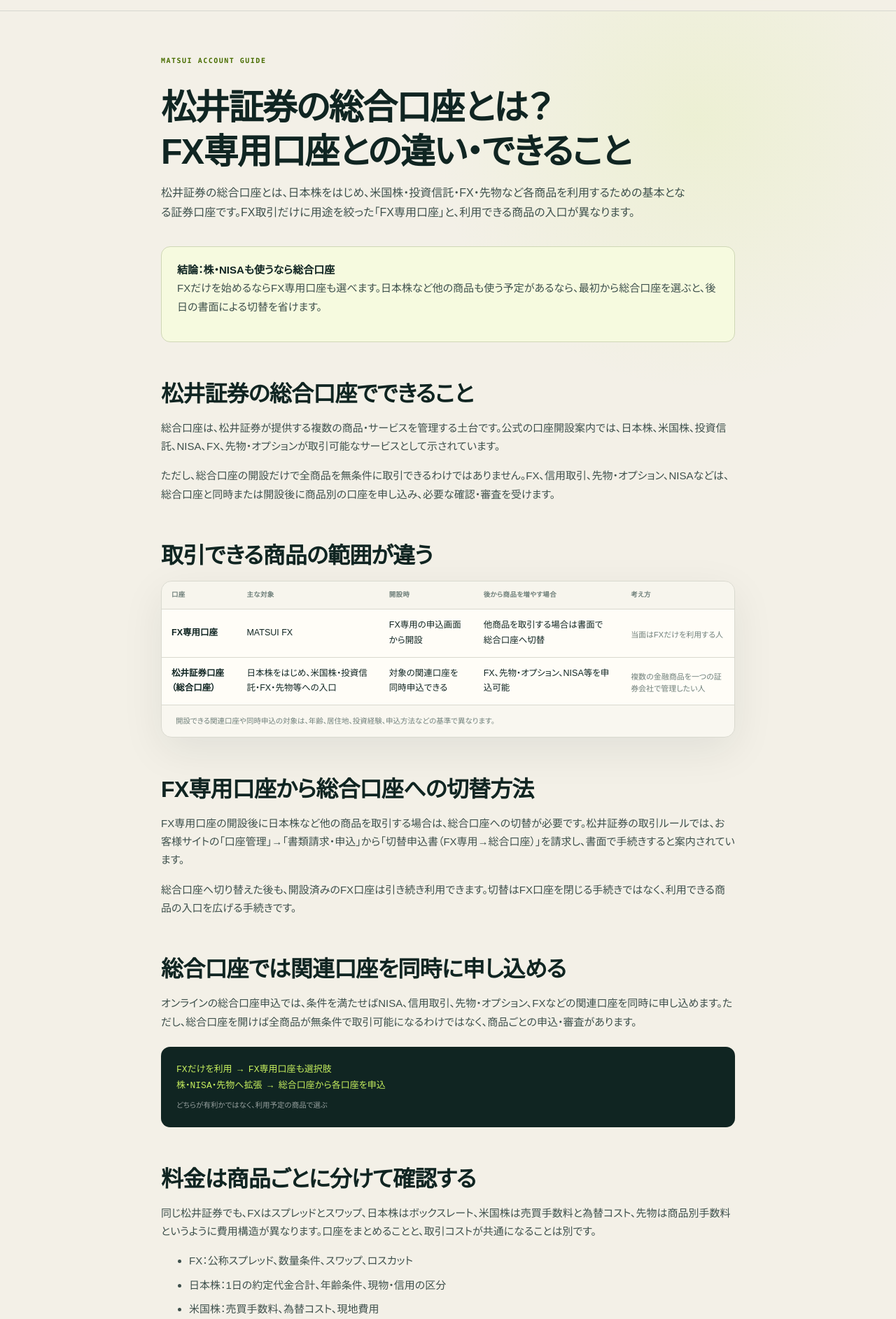
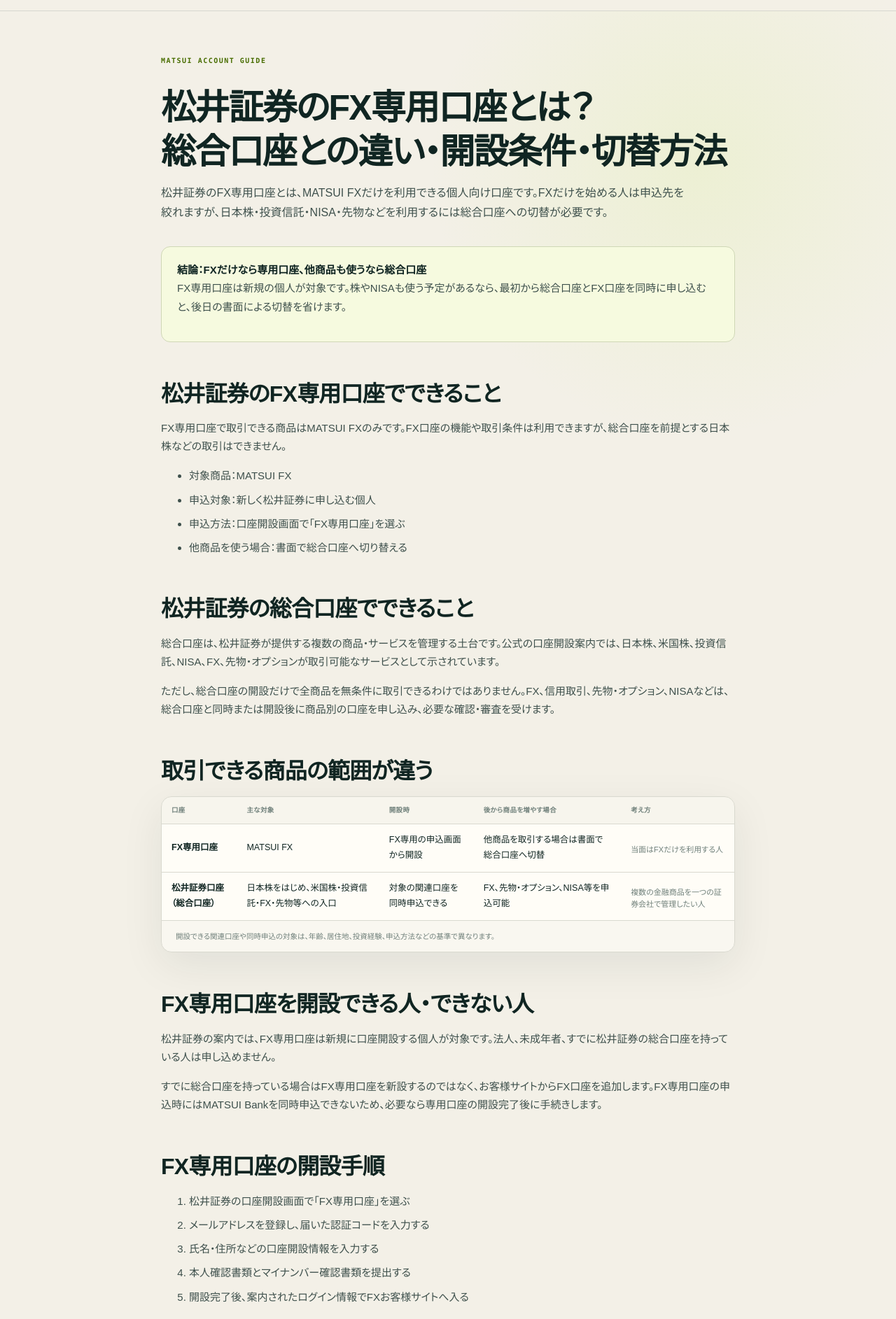
Before and after one commit to mrok18/hanbaijo, a Next.js app: page /articles/matsui-account-types in a window 1280 px wide. Shown: the part 61-1946 px from the top of the page at 70% size. Built offline with nearby package versions, Linux system fonts and the light colour scheme.

Commit message:
Improve Matsui FX account intent

```diff
--- a/app/articles/matsui-account-types/page.tsx
+++ b/app/articles/matsui-account-types/page.tsx
@@ -4,8 +4,8 @@ import AffiliateOfferCard from '@/components/AffiliateOfferCard';
 import { AFFILIATE_OFFERS } from '@/lib/affiliates';
 
 export const metadata: Metadata = {
-  title: '松井証券の総合口座とは？FX専用口座との違い・できること',
-  description: '松井証券の総合口座とは、日本株をはじめ各商品を利用するための入口です。FX専用口座との違い、追加口座、FX専用から総合口座への切替方法を整理します。',
+  title: '松井証券のFX専用口座とは？総合口座との違い・開設条件・切替方法',
+  description: '松井証券のFX専用口座でできること、総合口座との違い、開設できる人、申込手順、FX専用口座から総合口座への切替方法を公式情報で整理します。',
   alternates: { canonical: '/articles/matsui-account-types' },
 };
 
@@ -28,12 +28,16 @@ const ACCOUNT_TYPES = [
 
 const FAQS = [
   {
-    question: '松井証券の総合口座とは何ですか？',
-    answer: '日本株をはじめ、松井証券が扱う各商品を利用するための基本となる証券口座です。商品によっては、総合口座に加えてFX、信用取引、先物・オプション、NISAなどの追加口座の申込みや審査が必要です。',
+    question: '松井証券のFX専用口座とは何ですか？',
+    answer: 'MATSUI FXだけを取引できる個人向けの口座です。日本株、投資信託、NISA、先物などを取引するには、FX専用口座から総合口座への切替が必要です。',
   },
   {
-    question: '総合口座を開けば、すべての商品をすぐ取引できますか？',
-    answer: 'いいえ。総合口座は各商品の入口ですが、FX、信用取引、先物・オプション、NISAなどは商品ごとの口座開設や審査が必要です。総合口座の申込時に同時申込みできる口座と、開設後に追加できる口座があります。',
+    question: 'FX専用口座と総合口座の違いは何ですか？',
+    answer: 'FX専用口座はMATSUI FXだけが対象です。総合口座は日本株などの基本口座で、米国株口座と投資信託口座が同時に開設され、NISA、信用取引、先物・オプション、FXなどの関連口座も申し込めます。',
+  },
+  {
+    question: '松井証券のFX専用口座は誰でも開設できますか？',
+    answer: '新しく松井証券に申し込む個人が対象です。法人、未成年者、すでに松井証券の総合口座を持っている人はFX専用口座を開設できません。既存の総合口座保有者は、総合口座からFX口座を追加します。',
   },
   {
     question: 'FX専用口座から総合口座へ切り替えられますか？',
@@ -48,7 +52,7 @@ export default function Page() {
     headline: metadata.title,
     description: metadata.description,
     datePublished: '2026-09-07',
-    dateModified: '2026-09-12',
+    dateModified: '2026-09-13',
     mainEntityOfPage: 'https://hanbaijo.com/articles/matsui-account-types',
     author: { '@type': 'Organization', name: '金融コストウォッチ' },
     publisher: { '@type': 'Organization', name: '金融コストウォッチ' },
@@ -68,9 +72,18 @@ export default function Page() {
       <script type="application/ld+json" dangerouslySetInnerHTML={{ __html: JSON.stringify(articleJsonLd) }} />
       <script type="application/ld+json" dangerouslySetInnerHTML={{ __html: JSON.stringify(faqJsonLd) }} />
       <p className="page-kicker">MATSUI ACCOUNT GUIDE</p>
-      <h1>松井証券の総合口座とは？<br />FX専用口座との違い・できること</h1>
-      <p className="lede">松井証券の総合口座とは、日本株をはじめ、米国株・投資信託・FX・先物など各商品を利用するための基本となる証券口座です。FX取引だけに用途を絞った「FX専用口座」と、利用できる商品の入口が異なります。</p>
-      <div className="callout"><strong>結論：株・NISAも使うなら総合口座</strong><p>FXだけを始めるならFX専用口座も選べます。日本株など他の商品も使う予定があるなら、最初から総合口座を選ぶと、後日の書面による切替を省けます。</p></div>
+      <h1>松井証券のFX専用口座とは？<br />総合口座との違い・開設条件・切替方法</h1>
+      <p className="lede">松井証券のFX専用口座とは、MATSUI FXだけを利用できる個人向け口座です。FXだけを始める人は申込先を絞れますが、日本株・投資信託・NISA・先物などを利用するには総合口座への切替が必要です。</p>
+      <div className="callout"><strong>結論：FXだけなら専用口座、他商品も使うなら総合口座</strong><p>FX専用口座は新規の個人が対象です。株やNISAも使う予定があるなら、最初から総合口座とFX口座を同時に申し込むと、後日の書面による切替を省けます。</p></div>
+
+      <h2>松井証券のFX専用口座でできること</h2>
+      <p>FX専用口座で取引できる商品はMATSUI FXのみです。FX口座の機能や取引条件は利用できますが、総合口座を前提とする日本株などの取引はできません。</p>
+      <ul>
+        <li>対象商品：MATSUI FX</li>
+        <li>申込対象：新しく松井証券に申し込む個人</li>
+        <li>申込方法：口座開設画面で「FX専用口座」を選ぶ</li>
+        <li>他商品を使う場合：書面で総合口座へ切り替える</li>
+      </ul>
 
       <h2>松井証券の総合口座でできること</h2>
       <p>総合口座は、松井証券が提供する複数の商品・サービスを管理する土台です。公式の口座開設案内では、日本株、米国株、投資信託、NISA、FX、先物・オプションが取引可能なサービスとして示されています。</p>
@@ -92,9 +105,24 @@ export default function Page() {
         </table>
       </div><p className="panel-note">開設できる関連口座や同時申込の対象は、年齢、居住地、投資経験、申込方法などの基準で異なります。</p></div>
 
+      <h2>FX専用口座を開設できる人・できない人</h2>
+      <p>松井証券の案内では、FX専用口座は新規に口座開設する個人が対象です。法人、未成年者、すでに松井証券の総合口座を持っている人は申し込めません。</p>
+      <p>すでに総合口座を持っている場合はFX専用口座を新設するのではなく、お客様サイトからFX口座を追加します。FX専用口座の申込時にはMATSUI Bankを同時申込できないため、必要なら専用口座の開設完了後に手続きします。</p>
+
+      <h2>FX専用口座の開設手順</h2>
+      <ol>
+        <li>松井証券の口座開設画面で「FX専用口座」を選ぶ</li>
+        <li>メールアドレスを登録し、届いた認証コードを入力する</li>
+        <li>氏名・住所などの口座開設情報を入力する</li>
+        <li>本人確認書類とマイナンバー確認書類を提出する</li>
+        <li>開設完了後、案内されたログイン情報でFXお客様サイトへ入る</li>
+      </ol>
+      <p>スマートフォンのeKYCは、松井証券休業日を除き、申込内容や提出画像に不備がなければ最短即日の開設案内です。利用開始日は審査・申込状況で変わるため、即日を保証するものではありません。</p>
+
       <h2>FX専用口座から総合口座への切替方法</h2>
       <p>FX専用口座の開設後に日本株など他の商品を取引する場合は、総合口座への切替が必要です。松井証券の取引ルールでは、お客様サイトの「口座管理」→「書類請求・申込」から「切替申込書（FX専用→総合口座）」を請求し、書面で手続きすると案内されています。</p>
-      <p>総合口座へ切り替えた後も、開設済みのFX口座は引き続き利用できます。切替はFX口座を閉じる手続きではなく、利用できる商品の入口を広げる手続きです。</p>
+      <p>切替申込書には本人確認書類のコピー1点を添えて返送します。総合口座へ切り替えた後もFX口座は継続利用でき、ログインID・パスワード・取引暗証番号も変わりません。切替はFX口座を閉じる手続きではなく、利用できる商品の入口を広げる手続きです。</p>
+      <p>切替時には投資信託口座と米国株口座が総合口座と同時に開設されます。NISA、信用取引、先物・オプション、米国株信用取引は、切替完了後に別途申し込みます。</p>
 
       <h2>総合口座では関連口座を同時に申し込める</h2>
       <p>オンラインの総合口座申込では、条件を満たせばNISA、信用取引、先物・オプション、FXなどの関連口座を同時に申し込めます。ただし、総合口座を開けば全商品が無条件で取引可能になるわけではなく、商品ごとの申込・審査があります。</p>
@@ -132,9 +160,11 @@ export default function Page() {
           <li><a href="https://www.matsui.co.jp/apply/" target="_blank" rel="noopener noreferrer">松井証券「口座開設」</a></li>
           <li><a href="https://www.matsui.co.jp/apply/fx-account/" target="_blank" rel="noopener noreferrer">松井証券「FX専用口座開設完了までの流れ」</a></li>
           <li><a href="https://www.matsui.co.jp/fx/rule/" target="_blank" rel="noopener noreferrer">松井証券「FX 取引ルール」</a></li>
+          <li><a href="https://support.matsui.co.jp/faq/show/47571?site_domain=faq" target="_blank" rel="noopener noreferrer">松井証券「FX専用口座から総合口座への切替方法」</a></li>
+          <li><a href="https://support.matsui.co.jp/faq/show/47605?site_domain=faq" target="_blank" rel="noopener noreferrer">松井証券「FX専用口座の開設方法」</a></li>
           <li><a href="https://support.matsui.co.jp/faq/show/48197?site_domain=faq" target="_blank" rel="noopener noreferrer">松井証券「松井証券の口座開設方法を教えてください」</a></li>
         </ul>
-        <p>口座の対象商品・切替方法は2026年9月12日に確認しました。最新の申込条件は公式画面を確認してください。</p>
+        <p>口座の対象商品・開設条件・切替方法は2026年9月13日に確認しました。最新の申込条件は公式画面を確認してください。</p>
       </section>
 
       <p><Link href="/fx/matsui">MATSUI FXのコストシートを見る →</Link></p>
--- a/app/articles/posts.ts
+++ b/app/articles/posts.ts
@@ -219,7 +219,7 @@ export const POSTS = [
   { slug: 'matsui-fx-auto-trading-cost', category: 'FX・自動売買', title: 'MATSUI FX自動売買は100円から？必要資金を計算', desc: '複数注文の必要証拠金と評価損を分け、100円で始める場合にも必要な余裕資金を整理する。' },
   { slug: 'matsui-fx-one-currency', category: 'FX・松井証券', title: 'MATSUI FXは100円から？1通貨の必要証拠金と損益', desc: '100円の意味を、為替レート・取引数量・レバレッジコースに分けて具体的に計算する。' },
   { slug: 'matsui-fx-one-currency-order', category: 'FX・松井証券', title: '松井証券FXの1通貨注文方法｜0.0001入力と数量表示の注意点', desc: '1万通貨単位で表示される数量欄の換算、PC・スマホの入力手順、証拠金・スプレッド・損益の確認を整理する。' },
-  { slug: 'matsui-account-types', category: '証券・FX', title: '松井証券の総合口座とは？FX専用口座との違い', desc: '総合口座でできること、商品別の追加口座、FX専用口座から切り替える手続きを整理する。' },
+  { slug: 'matsui-account-types', category: '証券・FX', title: '松井証券のFX専用口座とは？総合口座との違い', desc: 'FX専用口座でできること、開設できる人、申込手順、総合口座へ切り替える方法を整理する。' },
   { slug: 'fx-zero-spread-total-cost', category: 'FX', title: 'FXの0.0銭は本当に無料？別手数料まで総額で確認', desc: 'ゼロスプレッドと取引コスト0円を区別し、数量連動手数料や約定差を含めて判断する。' },
   { slug: 'fx-swap-three-days', category: 'FX', title: 'FXのスワップが3日分・4日分付くのはなぜ？', desc: 'ロールオーバーと受渡日の関係、土日・祝日をまたぐ変則付与の確認方法を整理する。' },
   { slug: 'fx-margin-ratio-vs-usage', category: 'FX', title: '証拠金維持率と使用率の違い｜100%の意味は逆', desc: '維持率と使用率の計算方向を分け、ロスカットまでの余力を読み違えない方法。' },
```
